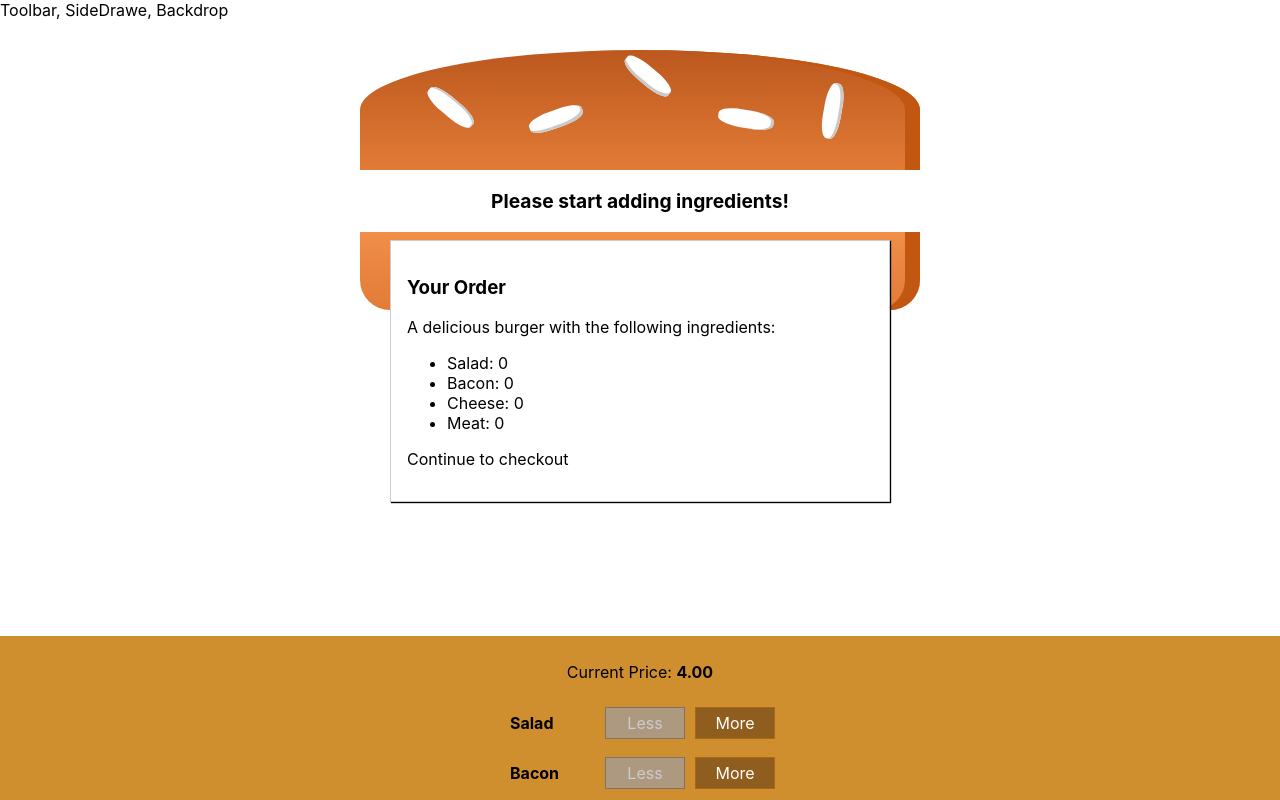
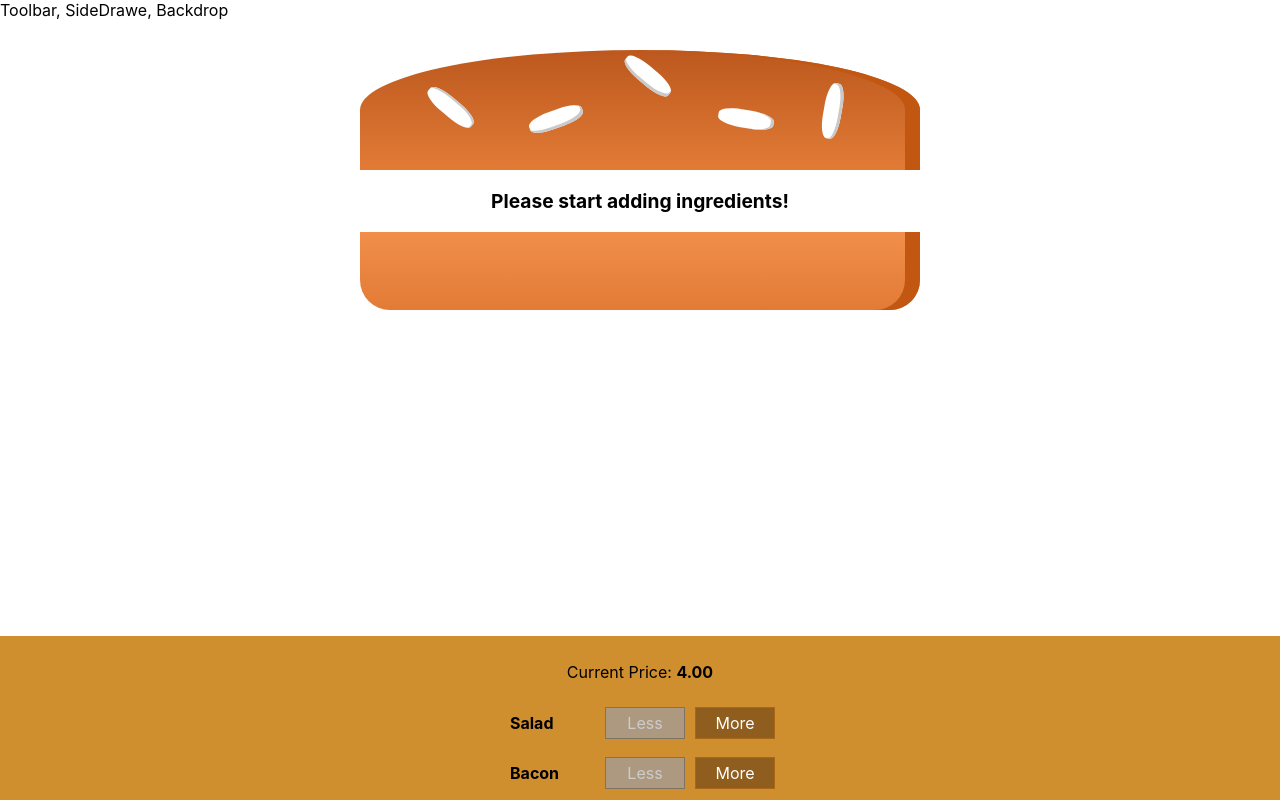
Before and after one commit to dlipinski/burger-builder, a React (Create React App) app: page / in a window 1280 px wide. Shown: the top 800 px of the page. Built offline with nearby package versions, Linux system fonts and the light colour scheme.

Commit message:
create mode 100644 src/components/Burger/OrderSummary/OrderSummary.js

```diff
--- a/src/components/Burger/BuildControls/BuildControls.js
+++ b/src/components/Burger/BuildControls/BuildControls.js
@@ -16,7 +16,7 @@
 		{controls.map((ctrl) => (
 			<BuildControl key={ctrl.label} label={ctrl.label} added={() => props.ingredientAdded(ctrl.type)} removed={() => props.ingredientRemoved(ctrl.type)} disabled={props.disabled[ctrl.type]}/>
 		))}
-    <button className={classes.OrderButton} disabled={!props.purchasable}>ORDER NOW</button>
+    <button className={classes.OrderButton} disabled={!props.purchasable} onClick={props.ordered}>ORDER NOW</button>
 	</div>
 );
 
--- a/src/components/UI/Modal/Modal.js
+++ b/src/components/UI/Modal/Modal.js
@@ -3,9 +3,14 @@
 import classes from './Modal.module.css';
 
 const modal = (props) => (
-  <div className={classes.Modal}>
-    {props.children}
-  </div>
+	<div
+		className={classes.Modal}
+		style={{
+			transform: props.show ? 'translateY(0)' : 'translateY(-100vh)',
+			opacity: props.show ? '1' : '0',
+		}}>
+		{props.children}
+	</div>
 );
 
-export default modal
+export default modal;
--- a/src/containers/BurgerBuilder/BurgerBuilder.js
+++ b/src/containers/BurgerBuilder/BurgerBuilder.js
@@ -22,6 +22,7 @@
 		},
 		totalPrice: 4,
 		purchasable: false,
+		purchasing: false,
 	};
 
 	updatePurchaseState(ingredients) {
@@ -62,6 +63,10 @@
 		this.updatePurchaseState(updatedIngredients);
 	};
 
+	purchaseHandler = () => {
+    this.setState({purchasing: true})
+  };
+
 	render() {
 		const disabledInfo = {
 			...this.state.ingredients,
@@ -71,8 +76,8 @@
 		}
 		return (
 			<React.Fragment>
-				<Modal>
-					<OrderSummary ingredients={this.state.ingredients}/>
+				<Modal show={this.state.purchasing}>
+					<OrderSummary ingredients={this.state.ingredients} />
 				</Modal>
 				<Burger ingredients={this.state.ingredients} />
 				<BuildControls
@@ -81,6 +86,7 @@
 					disabled={disabledInfo}
 					price={this.state.totalPrice}
 					purchasable={this.state.purchasable}
+          ordered={this.purchaseHandler}
 				/>
 			</React.Fragment>
 		);
```
